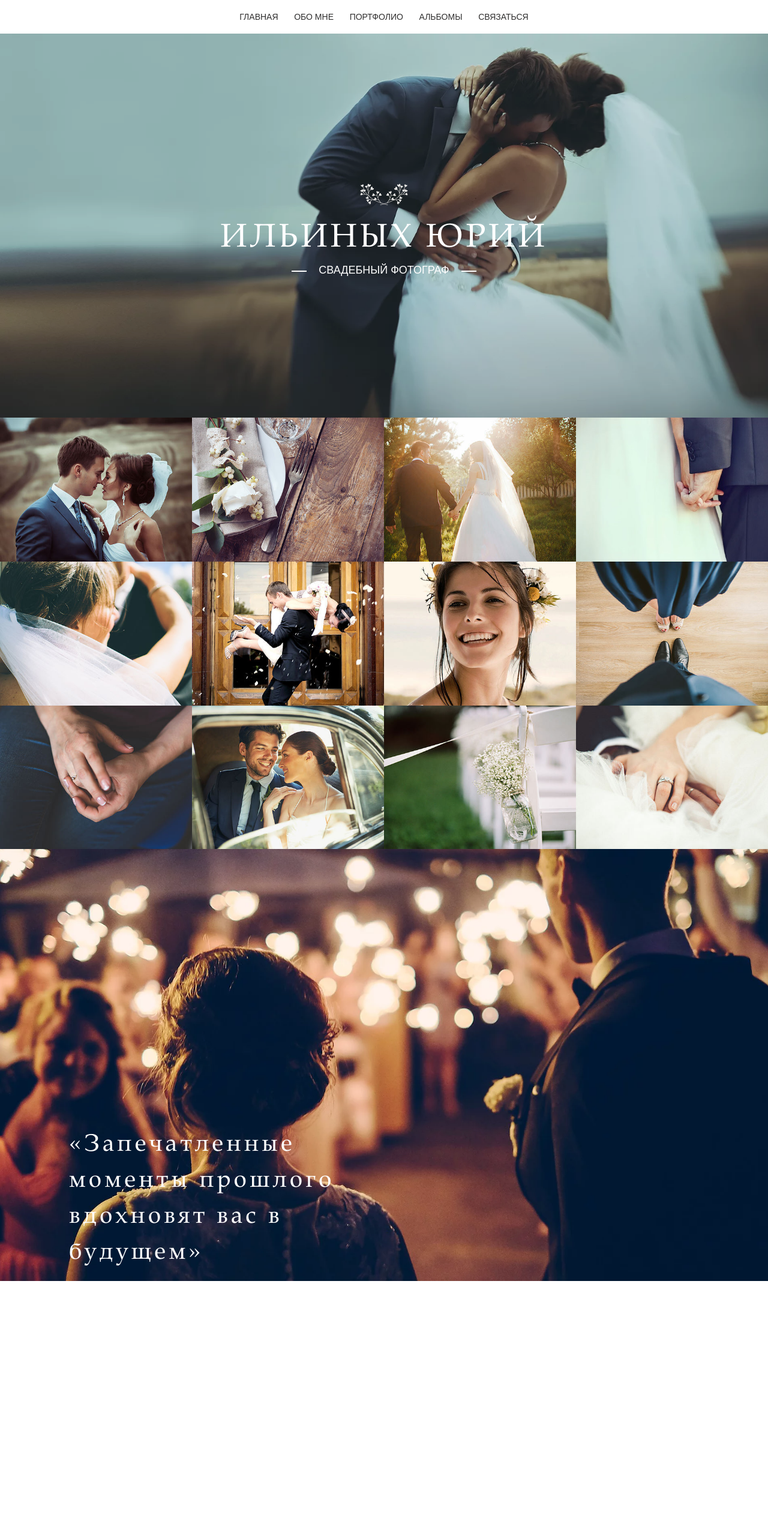
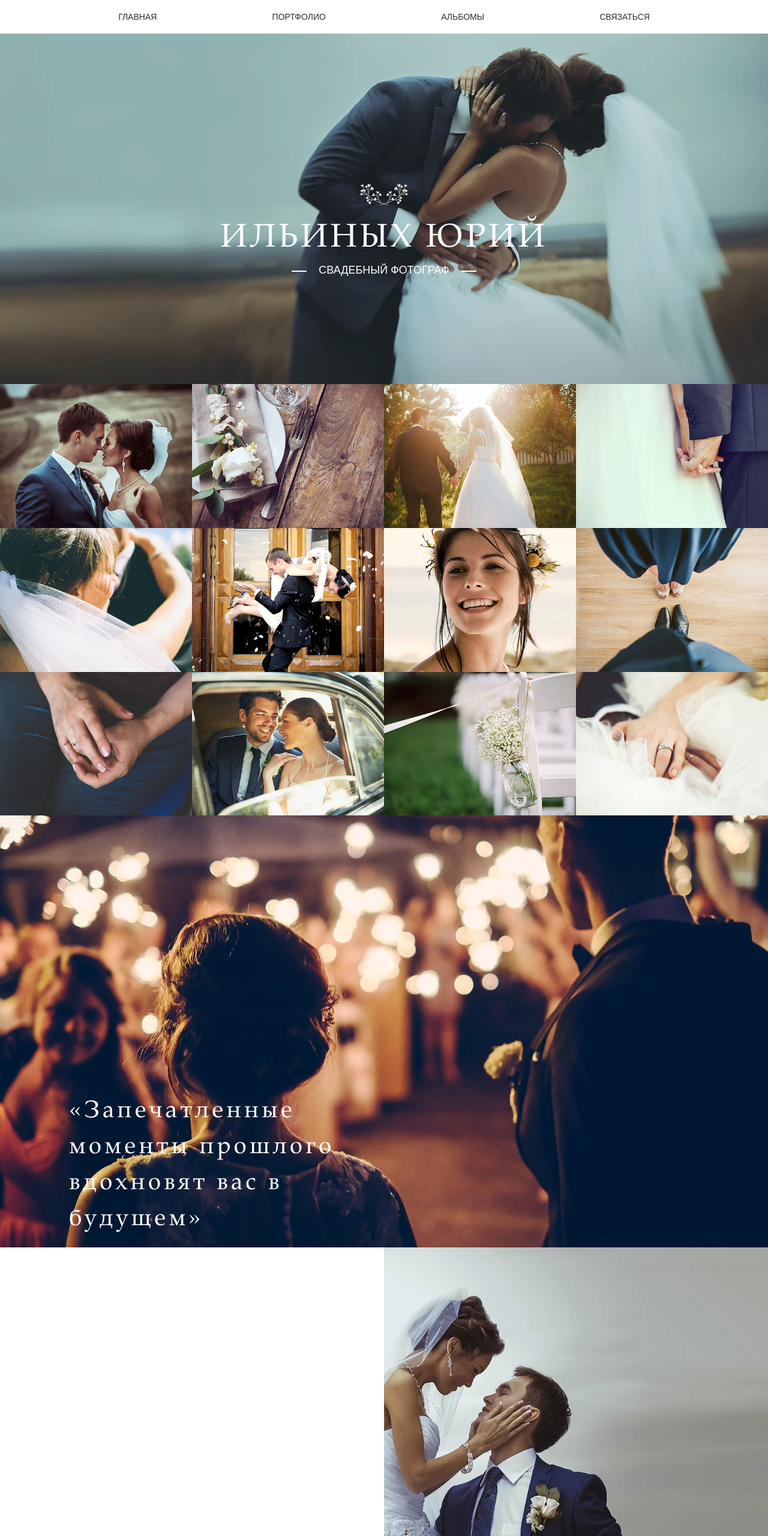
Before and after one commit to Ristretto1/wedding-photographer, a plain HTML site: page src/index.html in a window 1280 px wide. Shown: the top 2560 px of the page at 60% size. Before the commit the page ends 2135 px from the top, so only its background shows below. Drawn offline with nearby package versions, Linux system fonts and the light colour scheme.

Commit message:
del dg-attach

```diff
--- a/src/css/style.css
+++ b/src/css/style.css
@@ -6,6 +6,10 @@ body {
 img {
     width: 100%;
     height: auto;
+}
+
+.navbar-nav__color {
+    background-color: rgba(23, 91, 112, 0.2);
 }
 
 .navbar-toggler-icon {
@@ -44,14 +48,19 @@ img {
     transform: scale(1);
 }
 
+.main-header {
+    height: 80vh;
+
+}
+
+
 .welcome-disp {
-    height: 80vh;
     background-image: url('../img/welcome-bg.jpg');
     background-size: cover;
     background-repeat: no-repeat;
     background-position: 65%;
     position: relative;
-    background-attachment: fixed;
+    height: 80vh;
 }
 
 .welcome-disp::before {
@@ -115,7 +124,6 @@ img {
     background-repeat: no-repeat;
     background-position: 65%;
     position: relative;
-    background-attachment: fixed;
 }
 
 .quote__text {
@@ -131,6 +139,20 @@ img {
     padding-left: 30px;
 }
 
+.contacts {
+    height: 80vh;
+}
+
+.contacts__photo {
+    background-image: url('../img/footer.jpg');
+    background-repeat: no-repeat;
+    background-position: right;
+    background-size: cover;
+    height: 80vh;
+}
+
+
+/*
 .about {
     height: 60vh;
 }
@@ -183,18 +205,18 @@ img {
 
 .about__list {
     font-size: 20px;
-}
+} */
 
 @media (max-width: 1299px) {
-    .about__text,
+    /* .about__text,
     .about__list {
         max-width: 650px;
         font-size: 18px;
-    }
+    } */
 }
 
 @media (max-width: 1199px) {
-    .about {
+    /* .about {
         height: 40vh;
     }
 
@@ -202,11 +224,11 @@ img {
     .about__list {
         max-width: 650px;
         font-size: 16px;
-    }
+    } */
 }
 
 @media (max-width: 991px) {
-    .about {
+    /* .about {
         height: auto;
         padding: 0;
     }
@@ -226,7 +248,7 @@ img {
     .about__list {
         max-width: 750px;
         font-size: 18px;
-    }
+    } */
 
     .quote__text {
         font-size: 28px;
@@ -237,14 +259,12 @@ img {
 @media (max-width: 767px) {
     .quote {
         height: 60vh;
-        background-attachment: scroll;
     }
 }
 
 @media (max-width: 575px) {
     .welcome-disp {
         height: 50vh;
-        background-attachment: scroll;
     }
 
     .main__title {
@@ -261,6 +281,6 @@ img {
 
     .quote__text {
         font-size: 20px;
-        max-width: 400px;
+        max-width: 380px;
     }
 }
--- a/src/index.html
+++ b/src/index.html
@@ -13,9 +13,10 @@
 </head>
 
 <body>
-  <header class="container main-header">
+  <div class="container-fluid main-header">
+    <header class="container">
       <div class="row">
-      <div class="col-lg-6 offset-lg-3">
+        <div class="col">
           <nav class="navbar navbar-expand-lg">
             <button class="navbar-toggler ml-auto" type="button" data-toggle="collapse"
               data-target="#navbarSupportedContent" aria-controls="navbarSupportedContent" aria-expanded="false"
@@ -27,9 +28,9 @@
                 <li class="nav-item">
                   <a class="nav-link" href="#">Главная</a>
                 </li>
-              <li class="nav-item">
+                <!-- <li class="nav-item">
                   <a class="nav-link" href="#">Обо&nbsp;мне</a>
-              </li>
+                </li> -->
                 <li class="nav-item">
                   <a class="nav-link" href="#">Портфолио</a>
                 </li>
@@ -45,9 +46,8 @@
         </div>
       </div>
     </header>
-  <div class="container-fluid">
-    <div class="row welcome-disp">
-      <div class="col d-flex flex-column align-items-center justify-content-center">
+    <div class="row .no-gutters welcome-dissp">
+      <div class="col d-flex flex-column align-items-center justify-content-center welcome-disp">
         <div class="main__logo"><img src="img/logo.png" alt="logo" width="84" height="84"></div>
         <h1 class="main__title">Ильиных Юрий</h1>
         <h2 class="main__subtitle">Свадебный фотограф</h2>
@@ -128,6 +128,13 @@
       </div>
     </div> -->
 
+    <div class="container-fluid contacts">
+      <div class="row">
+        <div class="col-lg-3 offset-lg-3"></div>
+        <div class="col-lg-6 contacts__photo"></div>
+      </div>
+    </div>
+
 
 
   </main>
```
Lines whose indentation alone changed are shown as unchanged.
